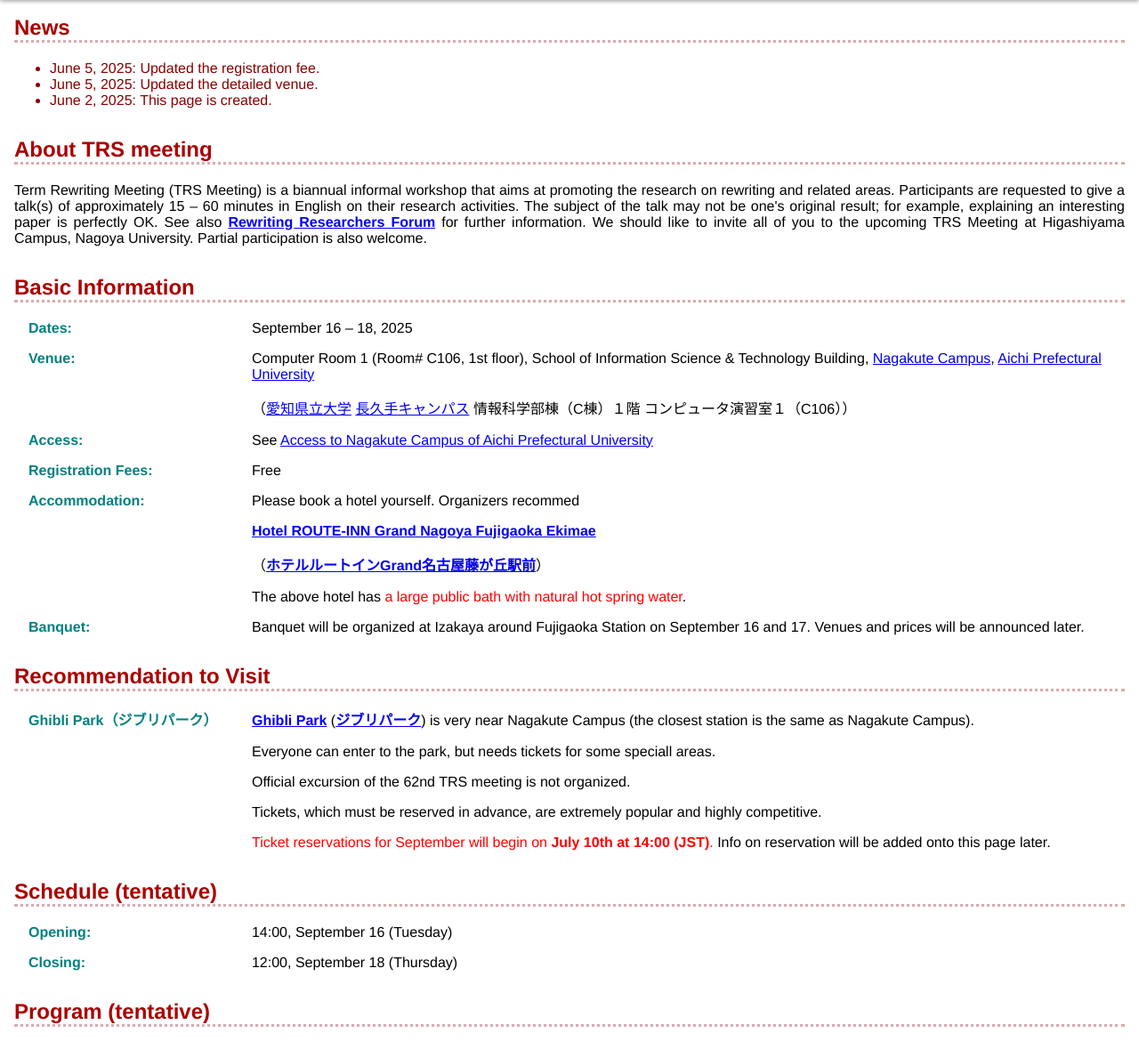
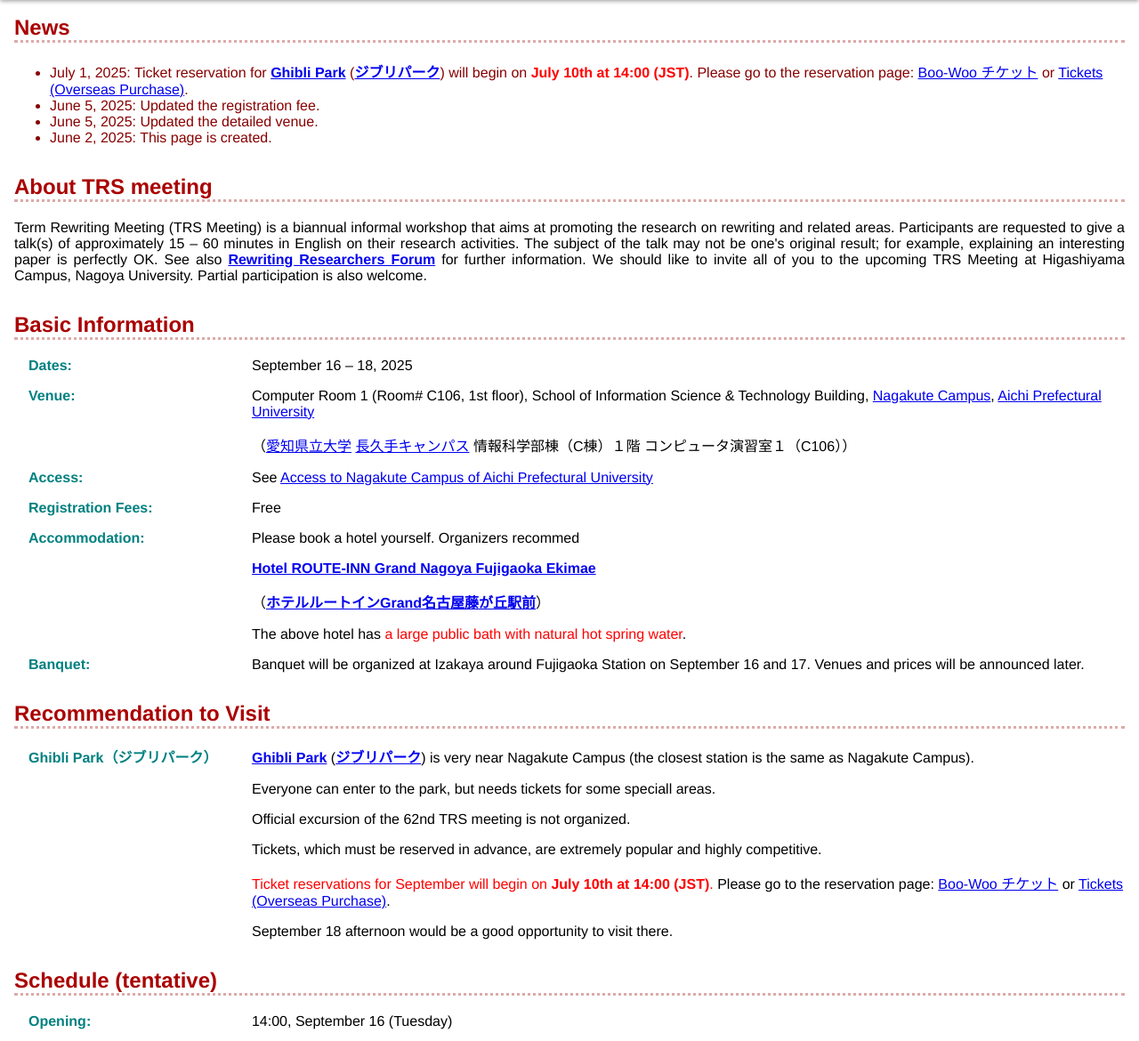
Before and after one commit to trs62/trs62.github.io, a plain HTML site: page index.html in a window 1280 px wide. Shown: the part 127-1297 px from the top of the page at 89% size. Drawn offline with Linux system fonts and the light colour scheme.

Commit message:
Added info for ticket researvation.

```diff
--- a/index.html
+++ b/index.html
@@ -61,6 +61,18 @@ Nagakute Campus, Aichi Prefectural University, Aichi, Japan<br>
 <li>February 1, 2022: Due to the current COVID situation, the 56th TRS meeting will be organized
 as a hybrid meeting from Higashiyama Campus, Nagoya University.</li>
 -->
+  <li>
+    July 1, 2025:
+    Ticket reservation for
+    <b><a href="https://ghibli-park.jp/en/">Ghibli Park</a></b>
+    (<b><a href="https://ghibli-park.jp">ジブリパーク</a></b>)
+    will begin on <font color="red"><b>July 10th at 14:00 (JST)</b></font>.
+    Please go to the reservation page:
+     <a href="https://l-tike.com/bw-ticket/ghibli/ghibli-park/">Boo-Woo
+       チケット</a>
+     or
+     <a href="https://ghibli-park.jp/en/ticket/">Tickets (Overseas Purchase)</a>.
+</li>
 <li>June 5, 2025: Updated the registration fee.</li>
 <li>June 5, 2025: Updated the detailed venue.</li>
 <li>June 2, 2025: This page is created.</li>
@@ -147,7 +159,16 @@ Partial participation is also welcome.
    <dd>
      <font color="red">Ticket reservations for September will begin
        on <b>July 10th at 14:00 (JST)</b>.</font>
-     Info on reservation will be added onto this page later.
+     <!-- Info on reservation will be added onto this page later. -->
+     Please go to the reservation page:
+     <a href="https://l-tike.com/bw-ticket/ghibli/ghibli-park/">Boo-Woo
+       チケット</a>
+     or
+     <a href="https://ghibli-park.jp/en/ticket/">Tickets (Overseas
+       Purchase)</a>.
+   </dd>
+   <dd>
+     September 18 afternoon would be a good opportunity to visit there.
    </dd>
  </dt>
 </dl>
```
Also changed, not shown: cfp/1st_cfp.txt (renamed from cfp/cfp.txt), cfp/2nd_cfp.txt (added).
